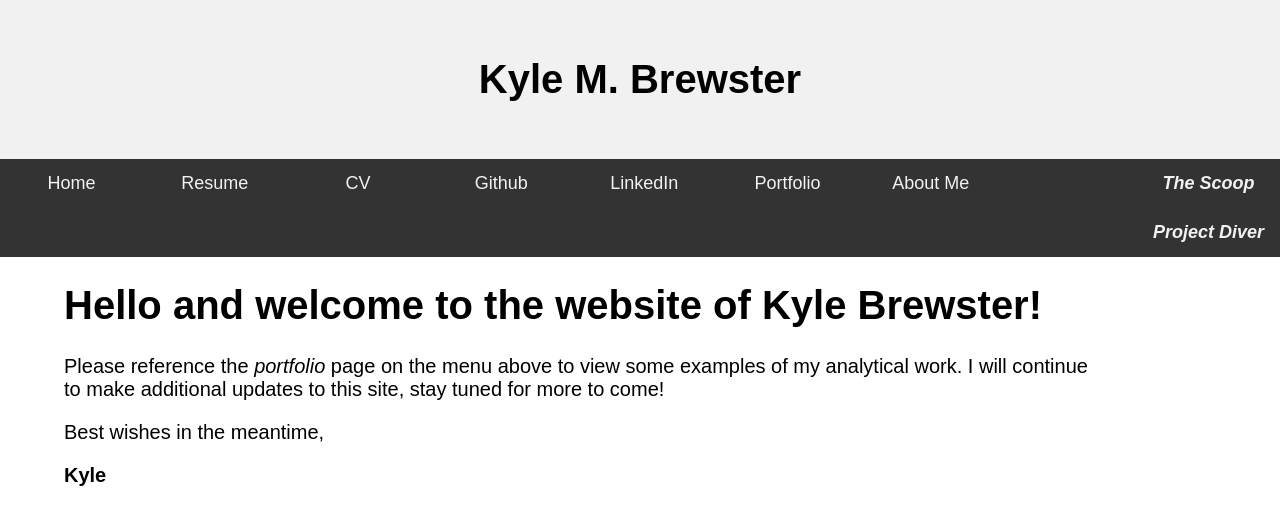
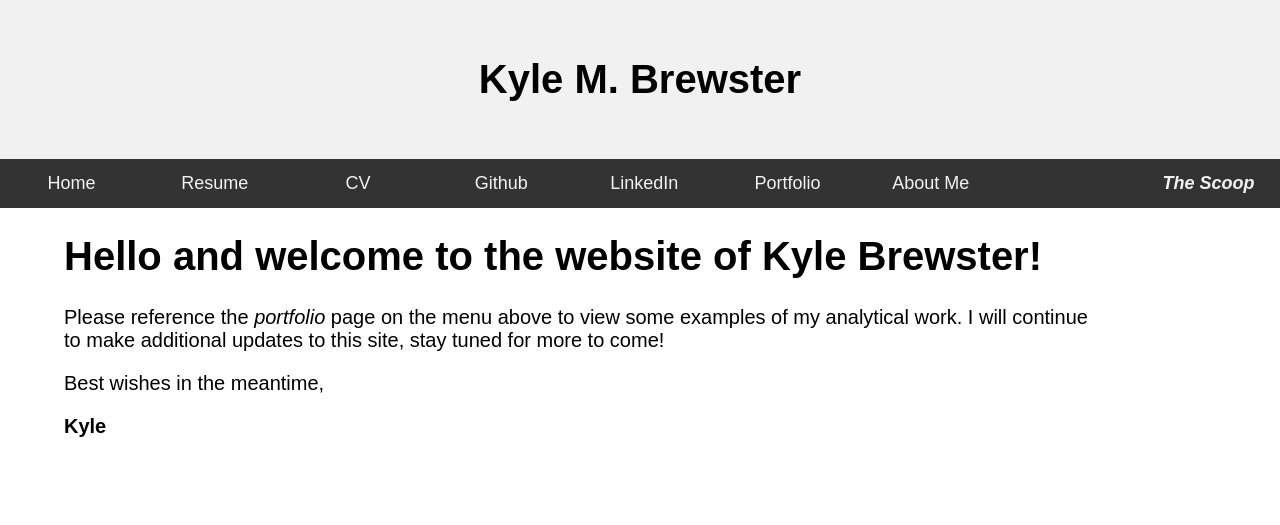
Before and after one commit to k-brew/personal-site, a Jekyll site: the page built from index.md, in a window 1280 px wide. Shown: the top 525 px of the page. Built offline with Jekyll 4.4.1, drawn with Linux system fonts in a browser that asks for light colours.

Commit message:
Update default.html

```diff
--- a/_layouts/default.html
+++ b/_layouts/default.html
@@ -117,7 +117,6 @@
   <a href="https://k-brew.github.io/personal-site/portfolio/portfolio_web/index.html">Portfolio</a>
   <a href="https://k-brew.github.io/personal-site/files/about-me.html">About Me</a>
   <a style="float:right" href="https://k-brew.github.io/personal-site/files/v1_the_scoop/index.html"  rel="noopener noreferrer" target="_blank"><b><em>The Scoop</em></b></a>
-  <a style="float:right" href="https://k-brew.github.io/personal-site/files/diver-files/index.html"  rel="noopener noreferrer" target="_blank"><b><em>Project Diver</em></b></a>
 
 </div>
 <main id="content" class="main-content" role="main">
```
